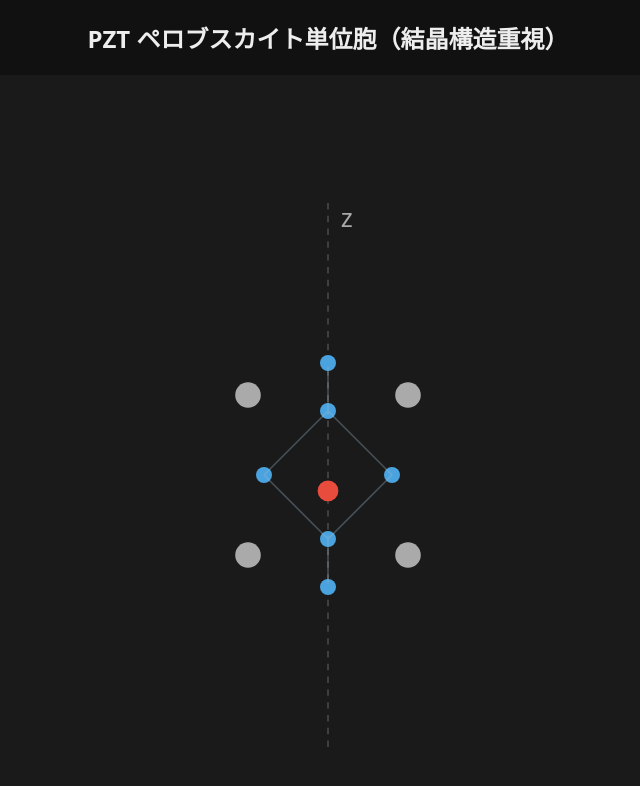
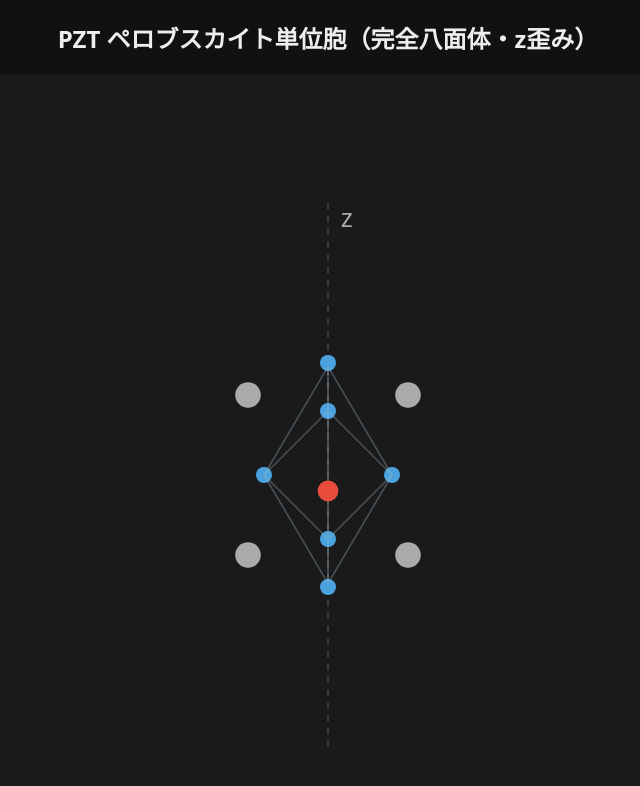
Before and after one commit to Samizo-AITL/aitl-animation-demos, a Jekyll site: the page demo/js-svg/pzt-perovskite-cell.html, which Jekyll copies as it is, in a window 1280 px wide. Shown: the top 786 px of the page, without its empty margins (312-952 px from the left). Built offline with Jekyll 4.4.1, drawn with Linux system fonts in a browser that asks for light colours.

Commit message:
Update pzt-perovskite-cell.html

```diff
--- a/demo/js-svg/pzt-perovskite-cell.html
+++ b/demo/js-svg/pzt-perovskite-cell.html
@@ -2,7 +2,7 @@
 <html lang="ja">
 <head>
 <meta charset="UTF-8">
-<title>PZT ペロブスカイト単位胞（結晶構造重視）</title>
+<title>PZT ペロブスカイト単位胞（完全八面体）</title>
 
 <style>
   body {
@@ -29,7 +29,7 @@
   .o  { fill: #4aa3df; }    /* O  : 小 */
   .b  { fill: #e74c3c; }    /* Zr/Ti : 中 */
 
-  /* 結晶ワイヤーフレーム（O6八面体） */
+  /* 八面体エッジ（薄線） */
   .lattice {
     stroke: #9bb7cc;
     stroke-width: 1;
@@ -37,57 +37,65 @@
     fill: none;
   }
 
-  /* z軸ガイド */
+  /* z軸（ガイド） */
   .axis {
     stroke: #777;
     stroke-width: 1;
     stroke-dasharray: 4 4;
-    opacity: 0.5;
+    opacity: 0.45;
   }
 </style>
 </head>
 
 <body>
-<h2>PZT ペロブスカイト単位胞（結晶構造重視）</h2>
+<h2>PZT ペロブスカイト単位胞（完全八面体・z歪み）</h2>
 
 <svg width="800" height="800" viewBox="0 0 500 500">
 
-  <!-- z軸 -->
+  <!-- z軸（消したければ丸ごと削除OK） -->
   <line x1="250" y1="80" x2="250" y2="420" class="axis"/>
   <text x="258" y="95" fill="#aaa">z</text>
 
-  <!-- O 原子（面心） -->
-  <circle class="o" cx="250" cy="180" r="5"/>
-  <circle class="o" cx="250" cy="320" r="5"/>
-  <circle class="o" cx="210" cy="250" r="5"/>
-  <circle class="o" cx="290" cy="250" r="5"/>
-  <circle class="o" cx="250" cy="210" r="5"/>
-  <circle class="o" cx="250" cy="290" r="5"/>
+  <!-- ========= O 原子（6点：固定） ========= -->
+  <!-- 上頂点 (z+) -->
+  <circle id="Otop" class="o" cx="250" cy="180" r="5"/>
+  <!-- 下頂点 (z-) -->
+  <circle id="Obot" class="o" cx="250" cy="320" r="5"/>
 
-  <!-- O6 八面体ワイヤーフレーム -->
+  <!-- 赤道4点（±x, ±y） -->
+  <circle id="Oleft"  class="o" cx="210" cy="250" r="5"/>
+  <circle id="Oright" class="o" cx="290" cy="250" r="5"/>
+  <circle id="Oup"    class="o" cx="250" cy="210" r="5"/>
+  <circle id="Odown"  class="o" cx="250" cy="290" r="5"/>
+
+  <!-- ========= O6 八面体（12エッジ：完全） ========= -->
   <g id="octa" class="lattice">
+    <!-- 上面：Otop と赤道4点を結ぶ（4本） -->
+    <line id="e_t_left"  x1="250" y1="180" x2="210" y2="250"/>
+    <line id="e_t_right" x1="250" y1="180" x2="290" y2="250"/>
+    <line id="e_t_up"    x1="250" y1="180" x2="250" y2="210"/>
+    <line id="e_t_down"  x1="250" y1="180" x2="250" y2="290"/>
 
-    <!-- z方向 -->
-    <line id="oz_top"    x1="250" y1="180" x2="250" y2="210"/>
-    <line id="oz_bottom" x1="250" y1="290" x2="250" y2="320"/>
+    <!-- 下面：Obot と赤道4点を結ぶ（4本） -->
+    <line id="e_b_left"  x1="250" y1="320" x2="210" y2="250"/>
+    <line id="e_b_right" x1="250" y1="320" x2="290" y2="250"/>
+    <line id="e_b_up"    x1="250" y1="320" x2="250" y2="210"/>
+    <line id="e_b_down"  x1="250" y1="320" x2="250" y2="290"/>
 
-    <!-- 上面 -->
-    <line x1="210" y1="250" x2="250" y2="210"/>
-    <line x1="250" y1="210" x2="290" y2="250"/>
-
-    <!-- 下面 -->
-    <line x1="210" y1="250" x2="250" y2="290"/>
-    <line x1="250" y1="290" x2="290" y2="250"/>
-
+    <!-- 赤道（xy面）：四角形（4本）※これは固定 -->
+    <line id="e_eq1" x1="210" y1="250" x2="250" y2="210"/>
+    <line id="e_eq2" x1="250" y1="210" x2="290" y2="250"/>
+    <line id="e_eq3" x1="290" y1="250" x2="250" y2="290"/>
+    <line id="e_eq4" x1="250" y1="290" x2="210" y2="250"/>
   </g>
 
-  <!-- Pb（Aサイト・角：投影） -->
+  <!-- ========= Pb（Aサイト・角：投影） ========= -->
   <circle class="pb" cx="200" cy="200" r="8"/>
   <circle class="pb" cx="300" cy="200" r="8"/>
   <circle class="pb" cx="200" cy="300" r="8"/>
   <circle class="pb" cx="300" cy="300" r="8"/>
 
-  <!-- Zr/Ti（Bサイト） -->
+  <!-- ========= Zr/Ti（Bサイト：主役） ========= -->
   <circle id="bsite" class="b" cx="250" cy="250" r="6.5"/>
 
 </svg>
@@ -95,27 +103,65 @@
 <script>
 let t = 0;
 
-const bsite     = document.getElementById("bsite");
-const ozTop     = document.getElementById("oz_top");
-const ozBottom  = document.getElementById("oz_bottom");
+const bsite = document.getElementById("bsite");
+
+// 上面4本（動かす：z歪み）
+const eTL = document.getElementById("e_t_left");
+const eTR = document.getElementById("e_t_right");
+const eTU = document.getElementById("e_t_up");
+const eTD = document.getElementById("e_t_down");
+
+// 下面4本（動かす：z歪み）
+const eBL = document.getElementById("e_b_left");
+const eBR = document.getElementById("e_b_right");
+const eBU = document.getElementById("e_b_up");
+const eBD = document.getElementById("e_b_down");
+
+// 固定点（O原子座標）
+const O = {
+  top:  { x:250, y:180 },
+  bot:  { x:250, y:320 },
+  left: { x:210, y:250 },
+  right:{ x:290, y:250 },
+  up:   { x:250, y:210 },
+  down: { x:250, y:290 }
+};
+
+// 線分更新（2点を結ぶ）
+function setLine(line, p1, p2){
+  line.setAttribute("x1", p1.x);
+  line.setAttribute("y1", p1.y);
+  line.setAttribute("x2", p2.x);
+  line.setAttribute("y2", p2.y);
+}
 
 setInterval(() => {
   t += 0.05;
 
-  /* Bサイトのオフセンタ変位（主役） */
+  // Bサイトのオフセンタ変位（主役）
   const dz = Math.sin(t) * 10;
   bsite.setAttribute("cy", 250 - dz);
 
-  /* 八面体のz方向緩和（受動・小さく・位相遅れ） */
+  // 八面体の z 方向緩和（受動・小さく・位相遅れ）
   const relax = Math.sin(t - 0.6) * 3;
 
-  /* 上側O-O */
-  ozTop.setAttribute("y1", 180 - relax);
-  ozTop.setAttribute("y2", 210 - relax);
+  // z歪み：上頂点を少し上へ、下頂点を少し下へ（O原子は固定にしているので“線だけ”動かす）
+  const topP = { x: O.top.x, y: O.top.y - relax };
+  const botP = { x: O.bot.x, y: O.bot.y + relax };
 
-  /* 下側O-O */
-  ozBottom.setAttribute("y1", 290 + relax);
-  ozBottom.setAttribute("y2", 320 + relax);
+  // 上面4本
+  setLine(eTL, topP, O.left);
+  setLine(eTR, topP, O.right);
+  setLine(eTU, topP, O.up);
+  setLine(eTD, topP, O.down);
+
+  // 下面4本
+  setLine(eBL, botP, O.left);
+  setLine(eBR, botP, O.right);
+  setLine(eBU, botP, O.up);
+  setLine(eBD, botP, O.down);
+
+  // 赤道4本（xy面）は固定（何もしない）
 
 }, 50);
 </script>
```
